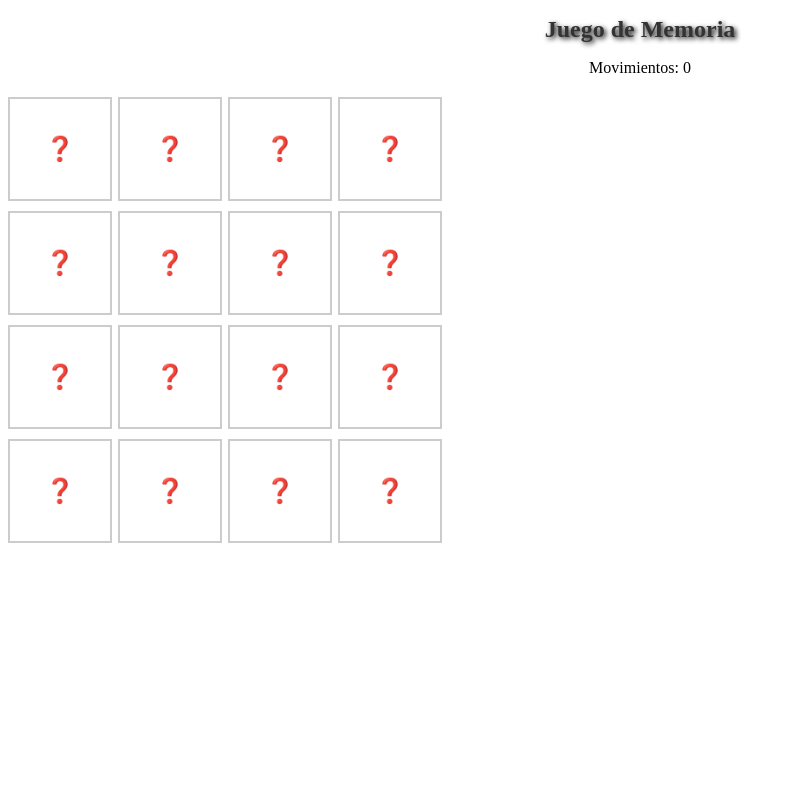
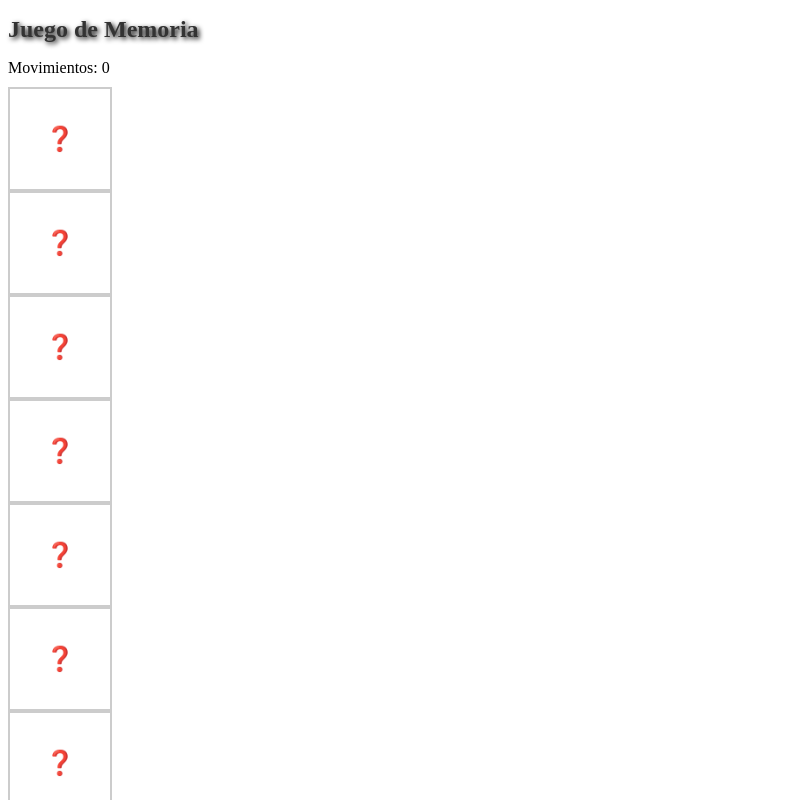
Before and after one commit to MateoMajlin/TP-Proyecto, a React (Create React App) app: page /Cartas in a window 1280 px wide. Shown: the top 800 px of the page, without its empty margins (0-795 px from the left). Built offline with nearby package versions, Linux system fonts and the light colour scheme.

Commit message:
Update Cartas.module.css

```diff
--- a/src/juego/Cartas.module.css
+++ b/src/juego/Cartas.module.css
@@ -1,16 +1,4 @@
 
-.App {
-  text-align: center;
-}
-
-.cardsContainer {
-  display: grid;
-  grid-template-columns: repeat(4, 100px);
-  gap: 10px;
-  margin-top: 20px;
-}
-
-/* Card.module.css */
 .card {
   width: 100px;
   height: 100px;
@@ -21,6 +9,7 @@
   border: 2px solid #ccc;
   cursor: pointer;
   user-select: none;
+  transition: background-color 0.3s ease-in-out;
 }
 
 .flipped {
```
